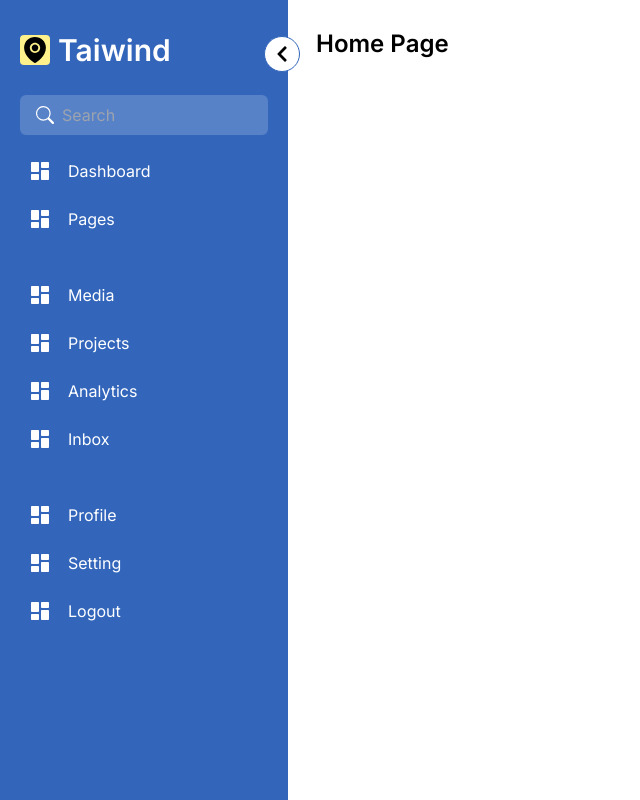
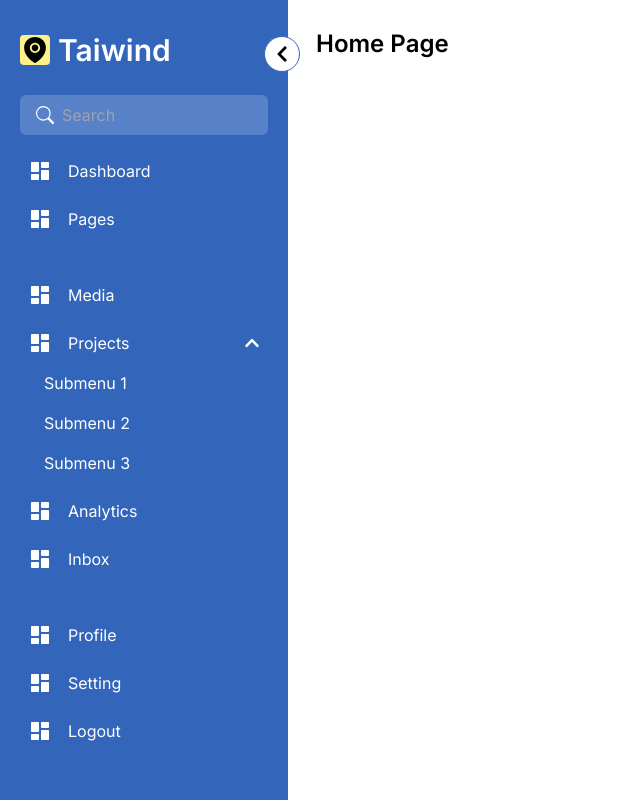
Before and after one commit to YePeOn7/robot_local_web_app, a Next.js app: page /dashboard in a window 1280 px wide. Shown: the whole page, without its empty margins (0-640 px from the left). Built offline with nearby package versions, Linux system fonts and the light colour scheme.

Commit message:
test add submenu

```diff
--- a/src/components/Sidebar.tsx
+++ b/src/components/Sidebar.tsx
@@ -7,7 +7,7 @@ import Link from 'next/link'
 import { IconType } from 'react-icons'
 import { RiDashboardFill } from 'react-icons/ri'
 import { BsArrowLeftShort, BsSearch } from 'react-icons/bs'
-import { FaChevronLeft } from 'react-icons/fa'
+import { FaChevronDown, FaChevronLeft } from 'react-icons/fa'
 import { AiFillEnvironment } from 'react-icons/ai'
 
 interface ItemProps {
@@ -31,6 +31,7 @@ const Item: React.FC<ItemProps> = ({ href, Icon, label }) => {
 
 const Sidebar = () => {
   const [open, setOpen] = useState(true);
+  const [opensub, setOpensub] = useState(true);
 
   const Menus = [
     { title: "Dashboard" },
@@ -63,13 +64,14 @@ const Sidebar = () => {
 
       <div className={`flex min-h-10 items-center rounded-md bg-light-white mt-6 ${!open ? 'px-3' : 'px-4'} py-2`}>
         <span className={`text-white float-left text-lg cursor-pointer block ${open && 'mr-2'}`}>
-          <BsSearch/>
+          <BsSearch />
         </span>
         <input type="search" className={`text-base w-full text-white bg-transparent focus:outline-none ${!open && 'hidden'}`} placeholder='Search' />
       </div>
 
       <ul className='pt-2'>
         {Menus.map((menu, index) => (
+          <>
             <li className={`text-white flex items-center gap-x-4 p-2 cursor-pointer hover:bg-light-white rounded-lg ${menu.spacing ? 'mt-9' : 'mt-2'}`} key={index}>
               <span className='text-2xl block'>
                 <RiDashboardFill />
@@ -77,7 +79,21 @@ const Sidebar = () => {
               <span className={`origin-left ${!open && 'scale-0'}`}>
                 {menu.title}
               </span>
+              {menu.submenuItems ?
+                <FaChevronDown className={`ml-auto ${opensub && 'rotate-180'}`} onClick={()=>{setOpensub(!opensub)}}/> : ''}
             </li>
+
+            {
+              menu.submenuItems && opensub ?
+                <ul className='text-white'>
+                  {menu.submenuItems.map((item, index) => (
+                    <li key={index} className='flex items-center gap-x-4 p-2 pl-6 cursor-pointer hover:bg-light-white rounded-lg'>
+                      {item.title}
+                    </li>
+                  ))}
+                </ul> : ''
+            }
+          </>
         ))}
       </ul>
 
```
Lines whose indentation alone changed are shown as unchanged.
